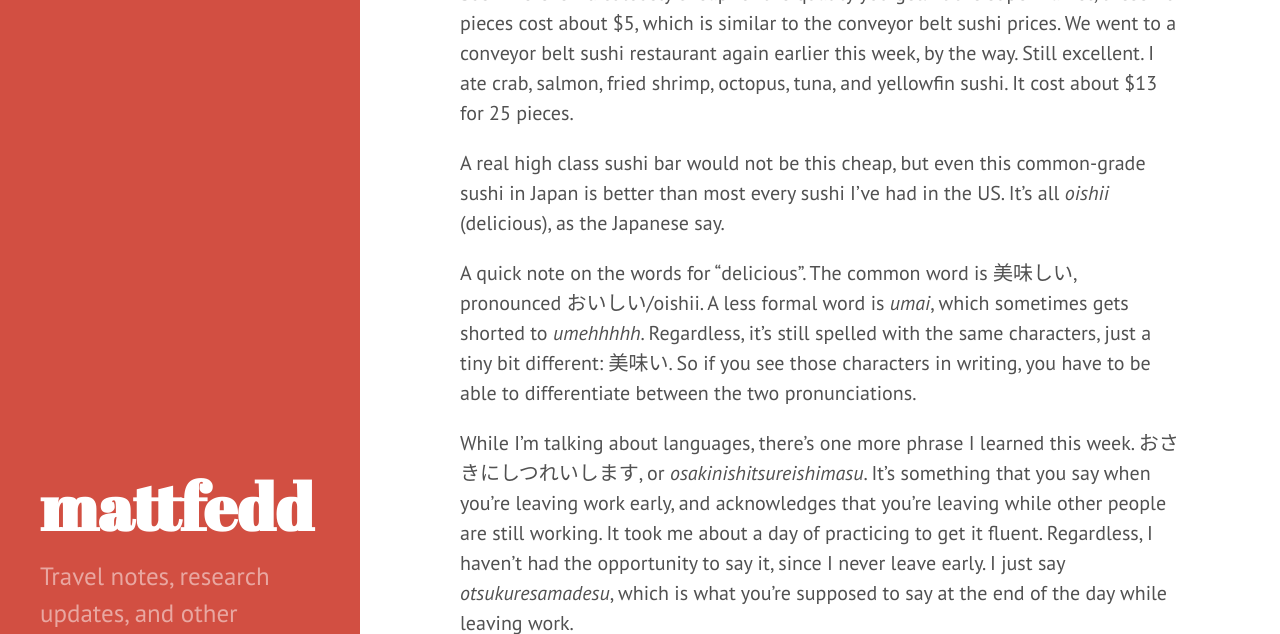
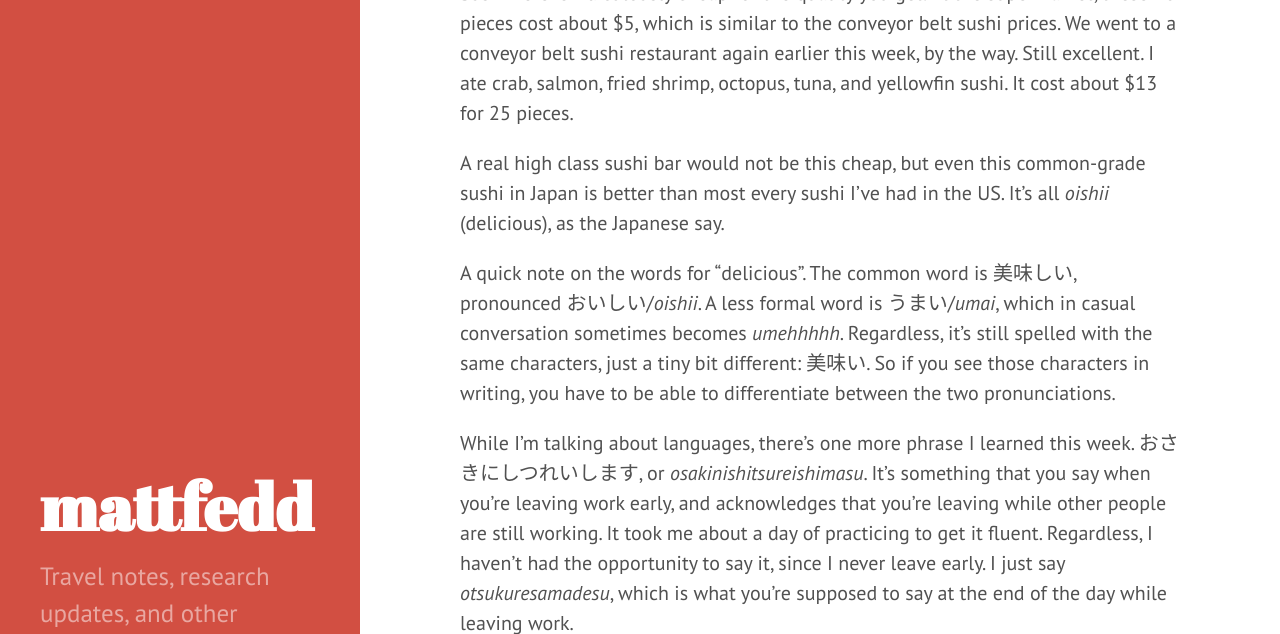
Before and after one commit to mattfedd/mattfedd.github.io, a Jekyll site: the page built from blog/index.html, in a window 1280 px wide and 900 px high, scrolled down 2312 px, cut to the strip 0-634 px from the top of the window. Built offline with Jekyll 4.4.1, drawn with Linux system fonts in a browser that asks for light colours; the list of posts is cut into pages by our own code.

Commit message:
Post update: Week 3: Mundane Rain

```diff
--- a/_posts/2016-06-11-week-3-mundane-rain.markdown
+++ b/_posts/2016-06-11-week-3-mundane-rain.markdown
@@ -25,7 +25,7 @@ Next Wednesday I'm going to help one of the HR employees with an English convers
 
 A real high class sushi bar would not be this cheap, but even this common-grade sushi in Japan is better than most every sushi I've had in the US. It's all _oishii_ (delicious), as the Japanese say.
 
-A quick note on the words for "delicious". The common word is 美味しい, pronounced おいしい/oishii. A less formal word is _umai_, which sometimes gets shorted to _umehhhhh_. Regardless, it's still spelled with the same characters, just a tiny bit different: 美味い. So if you see those characters in writing, you have to be able to differentiate between the two pronunciations.
+A quick note on the words for "delicious". The common word is 美味しい, pronounced おいしい/_oishii_. A less formal word is うまい/_umai_, which in casual conversation sometimes becomes _umehhhhh_. Regardless, it's still spelled with the same characters, just a tiny bit different: 美味い. So if you see those characters in writing, you have to be able to differentiate between the two pronunciations.
 
 While I'm talking about languages, there's one more phrase I learned this week. おさきにしつれいします, or _osakinishitsureishimasu_. It's something that you say when you're leaving work early, and acknowledges that you're leaving while other people are still working. It took me about a day of practicing to get it fluent. Regardless, I haven't had the opportunity to say it, since I never leave early. I just say _otsukuresamadesu_, which is what you're supposed to say at the end of the day while leaving work.
 
```
